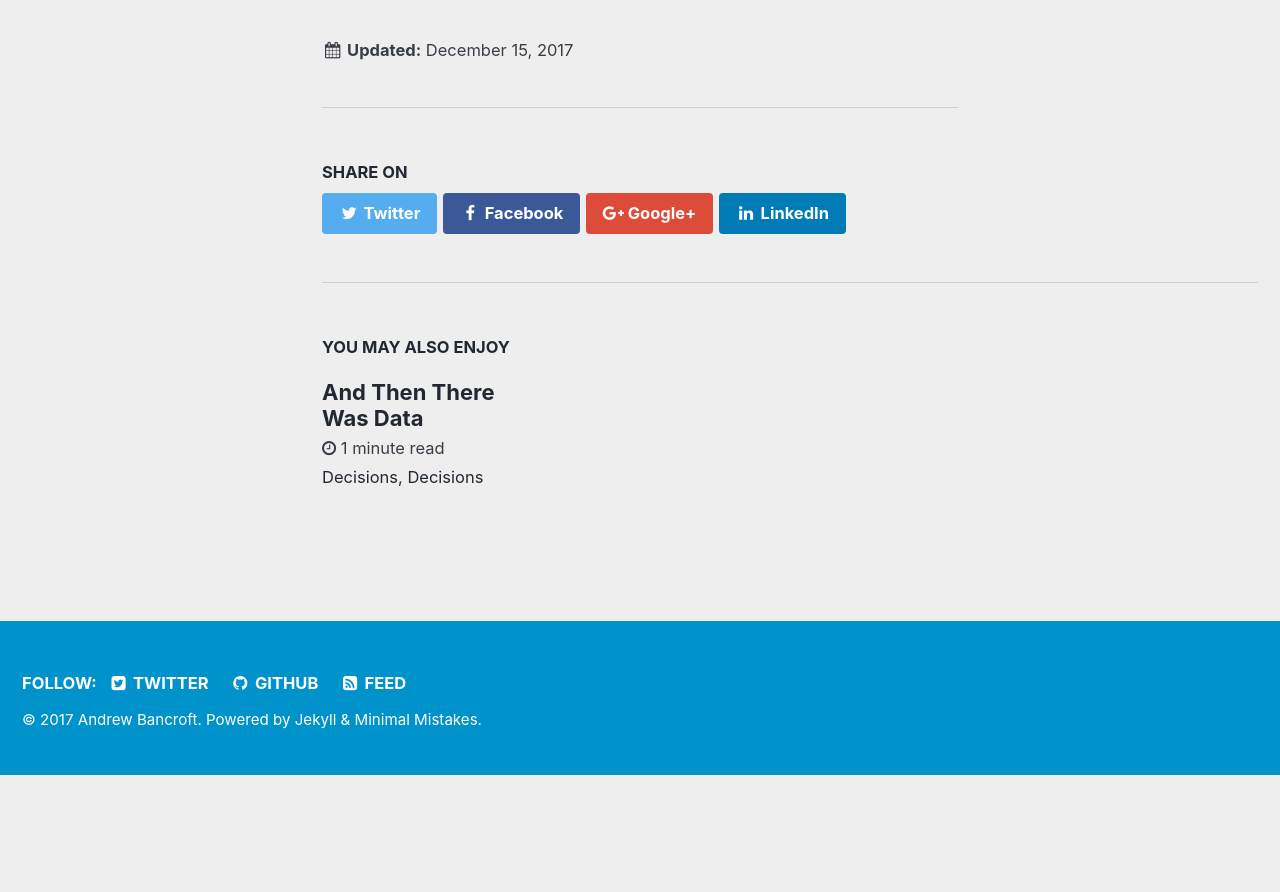
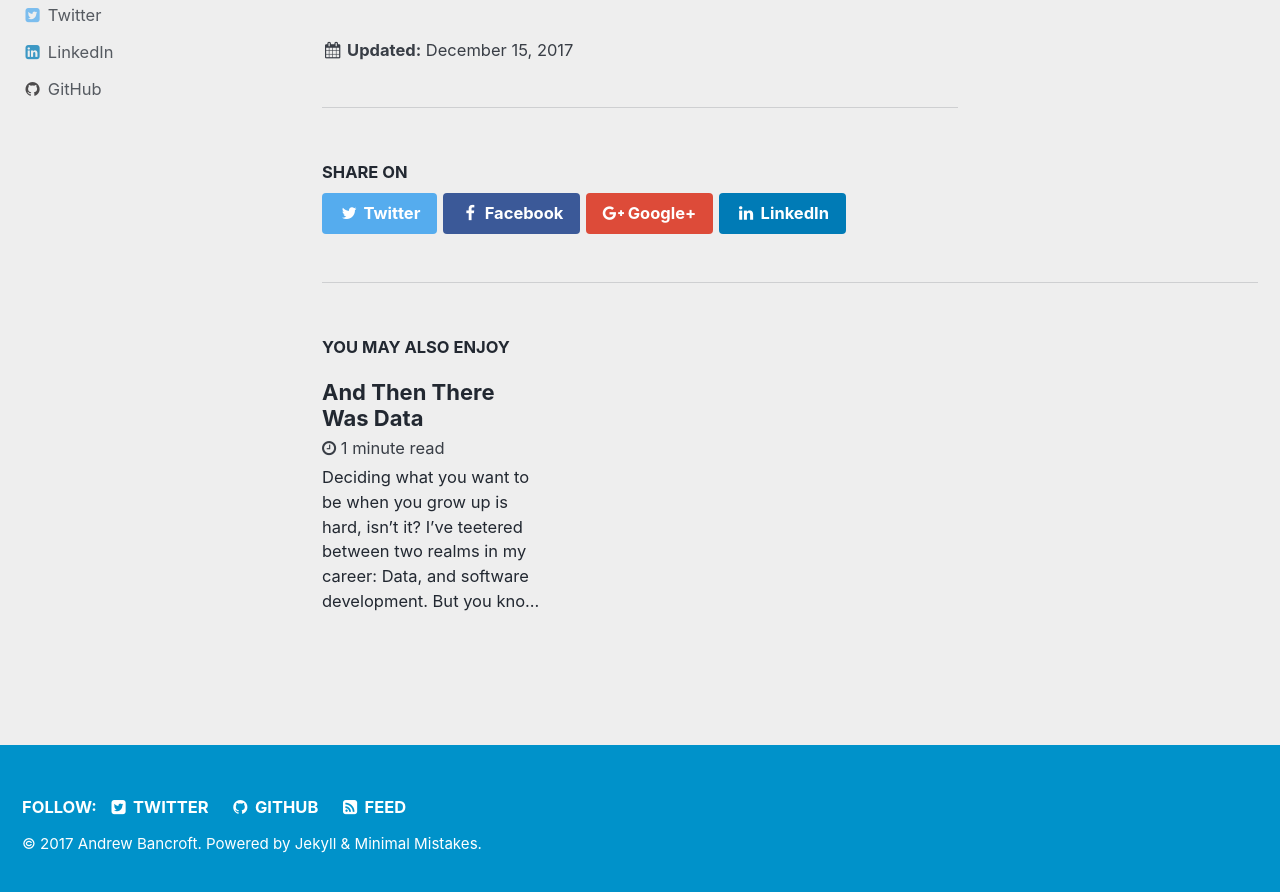
Before and after one commit to andrewcbancroft/datadaylife-blog, a Jekyll site: the page built from _posts/2017-12-15-and-then-there-was-data.md, in a window 1280 px wide and 900 px high, scrolled down 2469 px. Shown: the top 892 px of the window. Built offline with Jekyll 4.4.1, drawn with Linux system fonts in a browser that asks for light colours; before the commit the page ends 3245 px from its top, so only the background shows below that.

Commit message:
Update 2017-12-15-and-then-there-was-data.md

```diff
--- a/_posts/2017-12-15-and-then-there-was-data.md
+++ b/_posts/2017-12-15-and-then-there-was-data.md
@@ -1,3 +1,6 @@
+---
+excerpt: "Deciding what you want to be when you grow up is hard, isn't it? I've teetered between two realms in my career:  Data, and software development.  But you know what?  Data's captured me..."
+---
 # Decisions, Decisions
 
 My [decision journal](https://www.farnamstreetblog.com/2014/02/decision-journal/) entry from August 31, 2017 reads as follows:
```
